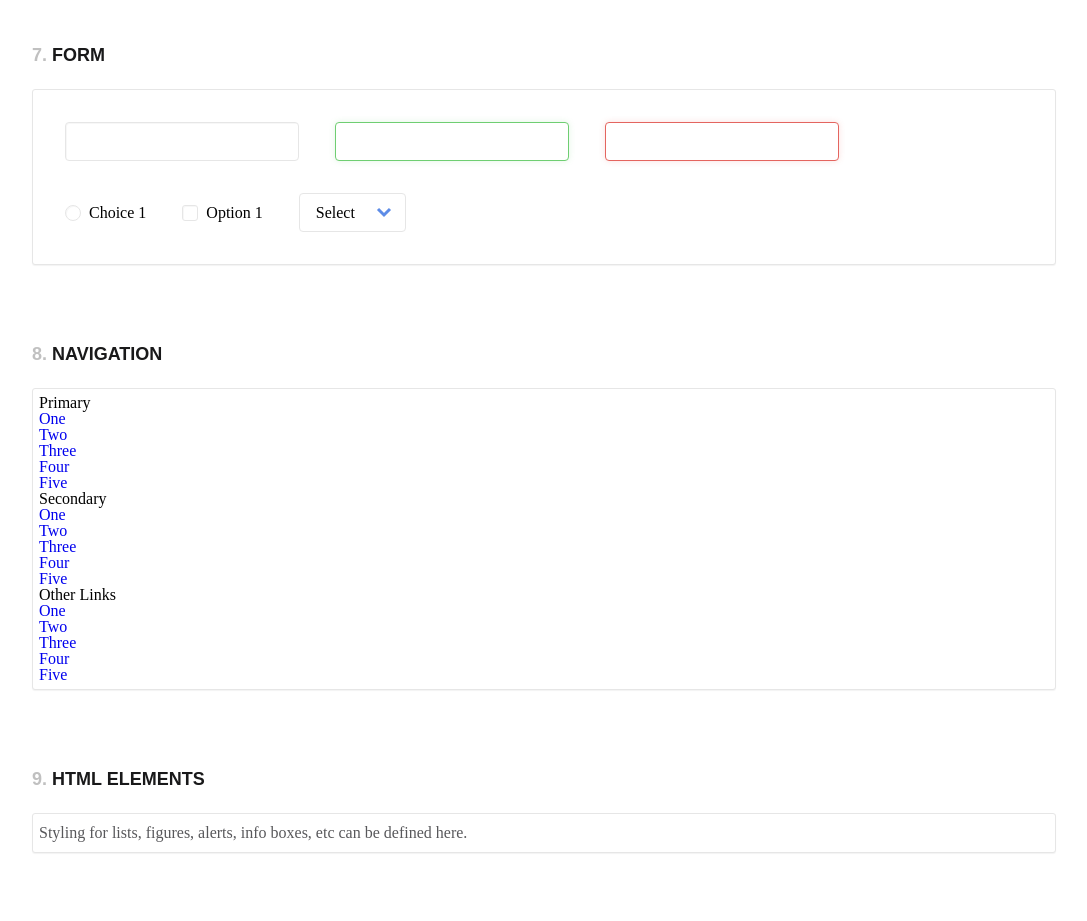
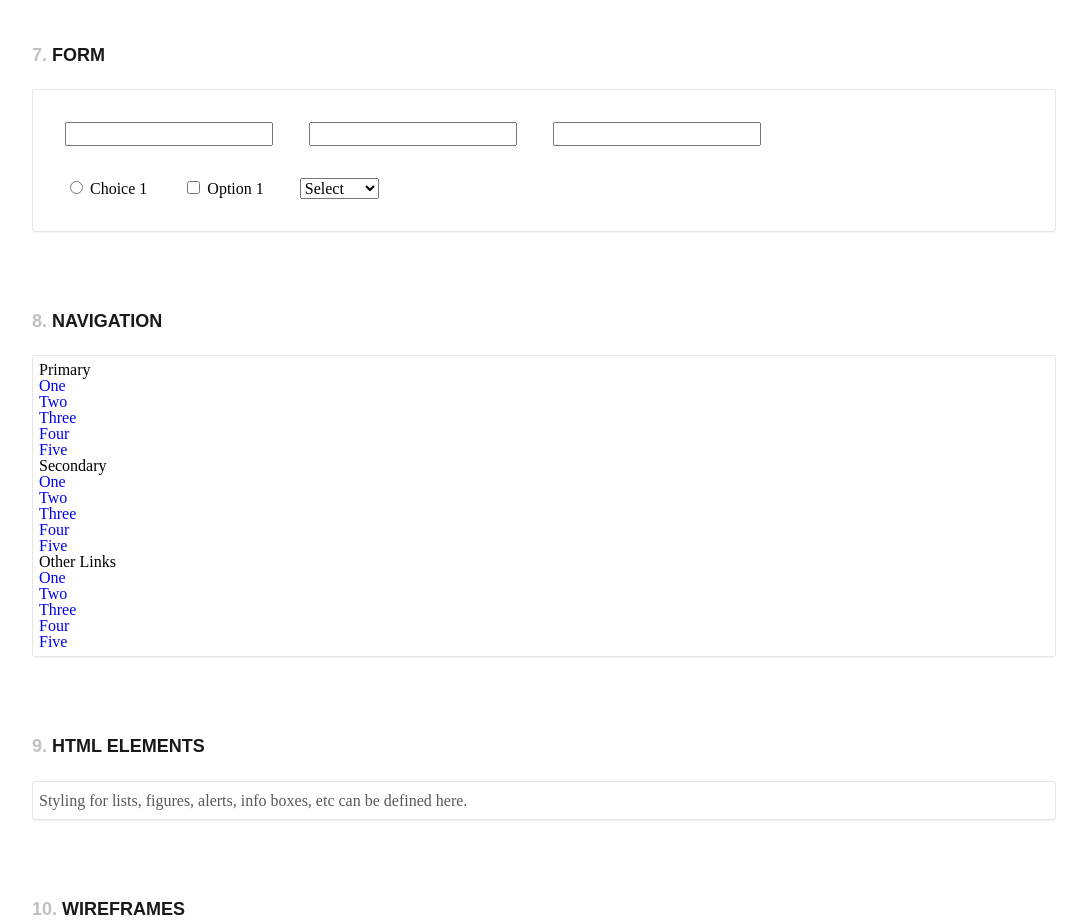
Before and after one commit to Foxx-Skyler/WDD-331-Group-2, a website built with Parcel: page style-guide-template/src/index.html in a window 1280 px wide. Shown: the part 2300-3221 px from the top of the page, without its empty margins (96-1183 px from the left). Built offline with nearby package versions, Linux system fonts and the light colour scheme.

Commit message:
Update styles.css

```diff
--- a/style-guide-template/src/scss/styles.css
+++ b/style-guide-template/src/scss/styles.css
@@ -293,136 +293,6 @@ xIcons
   /* icons size */
   width: 32px;
   height: 32px;
-}
-
-/* --------------------------------
-
-xForm
-
--------------------------------- */
-input[type=text],
-select {
-  border: 1px solid #e6e6e6;
-  border-radius: 0.25em;
-  background: #ffffff;
-}
-input[type=text]:focus,
-select:focus {
-  outline: none;
-}
-
-input[type=text] {
-  padding: 0.6em 1em;
-  box-shadow: inset 1px 1px rgba(0, 0, 0, 0.03);
-}
-input[type=text].success {
-  border-color: #6fce72;
-  box-shadow: 0 0 6px rgba(111, 206, 114, 0.2);
-}
-input[type=text].alert {
-  border-color: #e4655f;
-  box-shadow: 0 0 6px rgba(228, 101, 95, 0.2);
-}
-input[type=text]:focus {
-  border-color: #5f8ee4;
-  box-shadow: 0 0 6px rgba(95, 142, 228, 0.2);
-}
-
-input[type=radio],
-input[type=checkbox] {
-  position: absolute;
-  left: 0;
-  top: 0;
-  margin: 0;
-  padding: 0;
-  opacity: 0;
-}
-
-.radio-label,
-.checkbox-label {
-  padding-left: 24px;
-  -webkit-user-select: none;
-  -moz-user-select: none;
-  -ms-user-select: none;
-  user-select: none;
-}
-.radio-label::before, .radio-label::after,
-.checkbox-label::before,
-.checkbox-label::after {
-  /* custom radio and check boxes */
-  content: "";
-  display: block;
-  width: 16px;
-  height: 16px;
-  position: absolute;
-  top: 50%;
-  -webkit-transform: translateY(-50%);
-  -moz-transform: translateY(-50%);
-  -ms-transform: translateY(-50%);
-  -o-transform: translateY(-50%);
-  transform: translateY(-50%);
-}
-.radio-label::before,
-.checkbox-label::before {
-  left: 0;
-  border: 1px solid #e6e6e6;
-  box-shadow: inset 1px 1px rgba(0, 0, 0, 0.03);
-}
-.radio-label::after,
-.checkbox-label::after {
-  left: 3px;
-  background: url("../assets/form/icon-check.svg") no-repeat center center;
-  display: none;
-}
-
-.radio-label::before {
-  border-radius: 50%;
-}
-
-.checkbox-label::before {
-  border-radius: 3px;
-}
-
-input[type=radio]:checked + label::before,
-input[type=checkbox]:checked + label::before {
-  background-color: #19191a;
-  border: none;
-  box-shadow: none;
-}
-
-input[type=radio]:checked + label::after,
-input[type=checkbox]:checked + label::after {
-  display: block;
-}
-
-.cd-select::after {
-  /* switcher arrow for select element */
-  content: "";
-  position: absolute;
-  z-index: 1;
-  right: 14px;
-  top: 50%;
-  -webkit-transform: translateY(-50%);
-  -moz-transform: translateY(-50%);
-  -ms-transform: translateY(-50%);
-  -o-transform: translateY(-50%);
-  transform: translateY(-50%);
-  display: block;
-  width: 16px;
-  height: 16px;
-  background: url("../assets/form/icon-select.svg") no-repeat center center;
-  pointer-events: none;
-}
-
-select {
-  position: relative;
-  padding: 0.6em 2em 0.6em 1em;
-  cursor: pointer;
-  -webkit-appearance: none;
-  -moz-appearance: none;
-  -ms-appearance: none;
-  -o-appearance: none;
-  appearance: none;
 }
 
 /* --------------------------------
```
